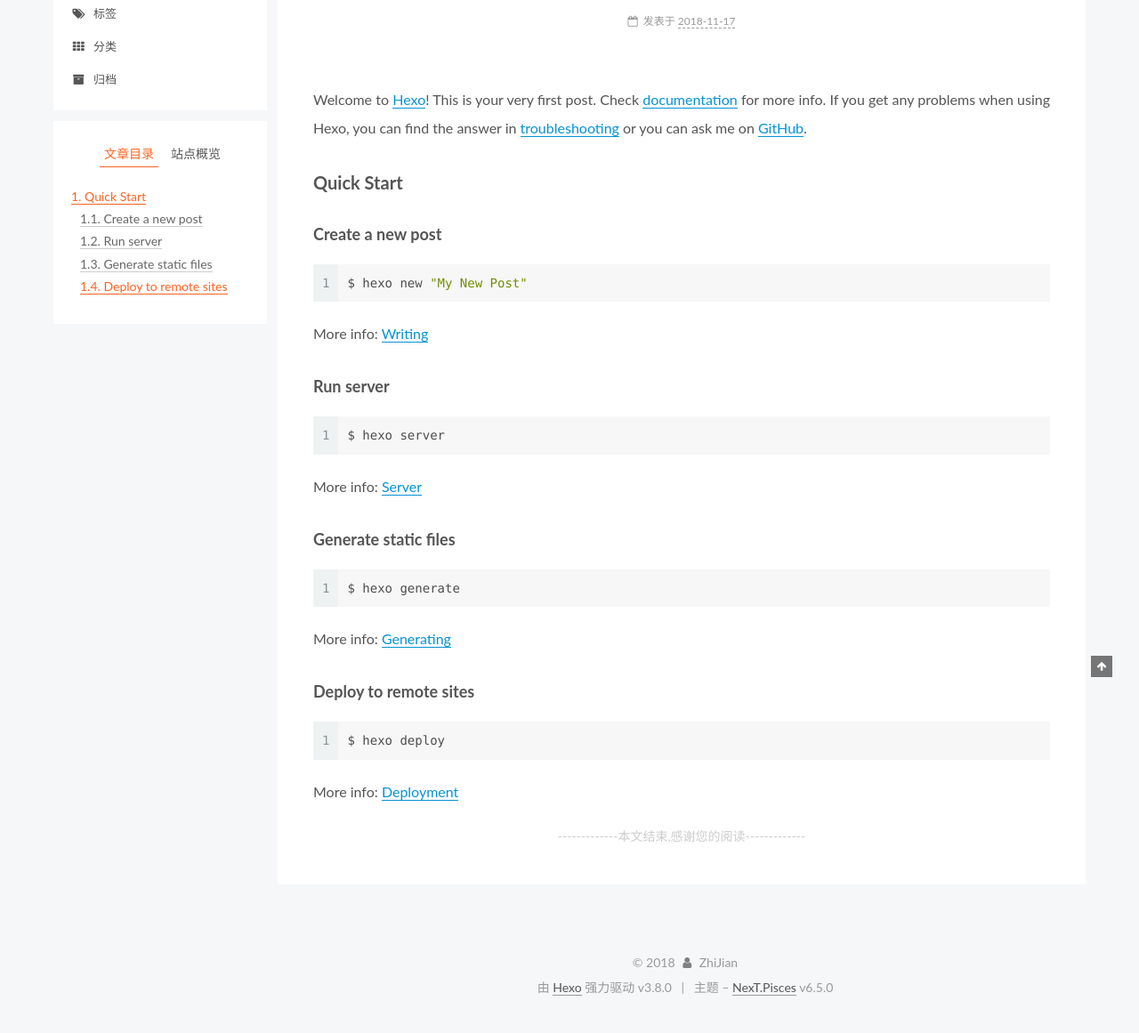
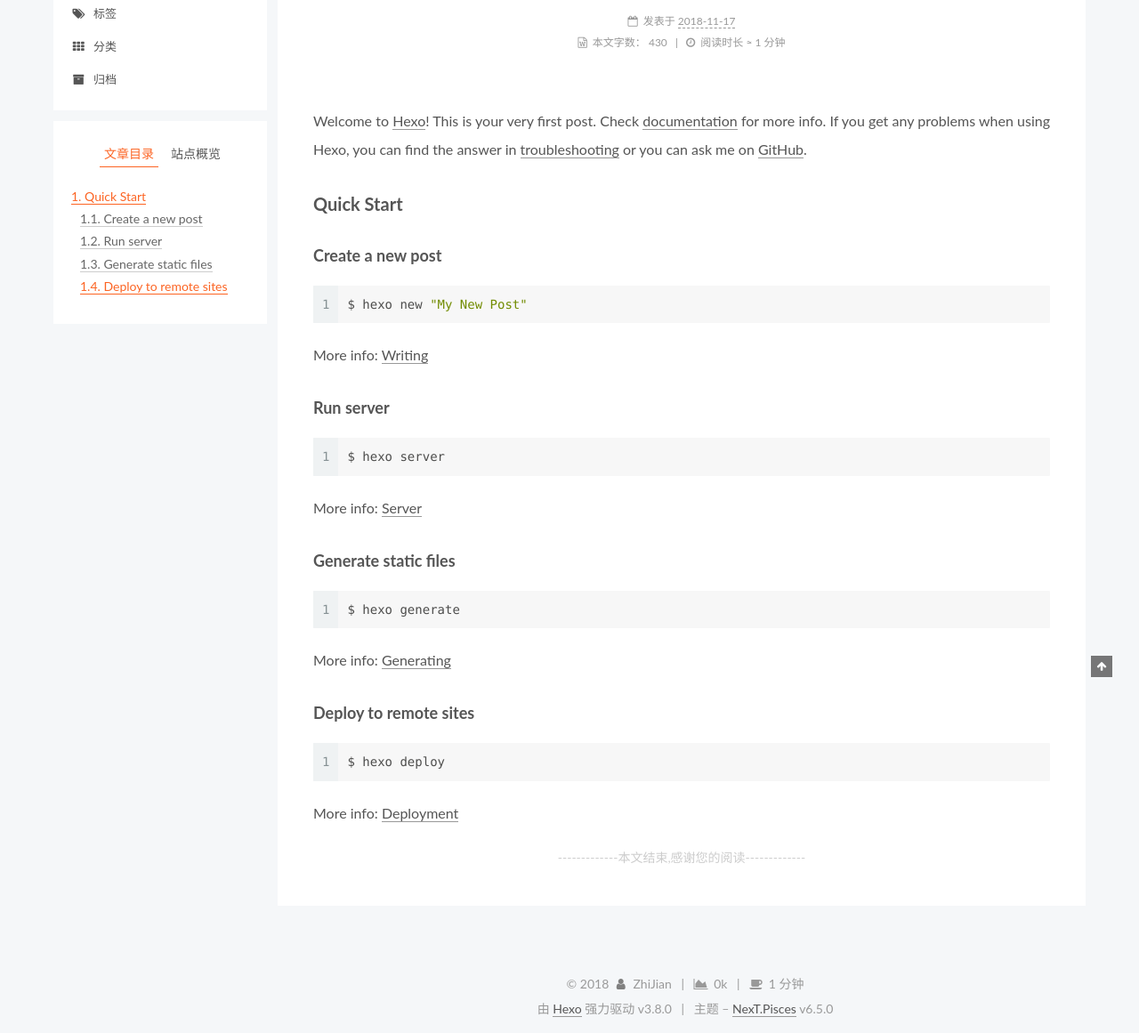
Before and after one commit to zhijiansd/wzj.github.io, a plain HTML site: page 2018/11/17/hello-world/index.html in a window 1280 px wide. Shown: the part 139-1300 px from the top of the page at 89% size. Drawn offline with Linux system fonts and the light colour scheme.

Commit message:
Site updated: 2018-11-19 23:18:28

```diff
--- a/2018/11/17/hello-world/index.html
+++ b/2018/11/17/hello-world/index.html
@@ -394,6 +394,34 @@
 
 
 
+            <div class="post-symbolscount">
+
+
+
+                <span class="post-meta-item-icon">
+                  <i class="fa fa-file-word-o"></i>
+                </span>
+
+                  <span class="post-meta-item-text">本文字数：</span>
+
+                <span title="本文字数">430</span>
+
+
+
+                <span class="post-meta-divider">|</span>
+
+
+
+                <span class="post-meta-item-icon">
+                  <i class="fa fa-clock-o"></i>
+                </span>
+
+                  <span class="post-meta-item-text">阅读时长 &asymp;</span>
+
+                <span title="阅读时长">1 分钟</span>
+
+            </div>
+
 
 
 
@@ -590,7 +618,21 @@
   <span class="author" itemprop="copyrightHolder">ZhiJian</span>
 
 
+    <span class="post-meta-divider">|</span>
+    <span class="post-meta-item-icon">
+      <i class="fa fa-area-chart"></i>
+    </span>
 
+    <span title="站点总字数">0k</span>
+
+
+
+    <span class="post-meta-divider">|</span>
+    <span class="post-meta-item-icon">
+      <i class="fa fa-coffee"></i>
+    </span>
+
+    <span title="站点阅读时长">1 分钟</span>
 
 </div>
 
--- a/css/main.css
+++ b/css/main.css
@@ -1681,16 +1681,6 @@ pre .javascript .function {
 .rtl.post-title {
   font-family: UKIJ Ekran;
 }
-.post-body p a {
-  color: #0593d3;
-  border-bottom: none;
-  border-bottom: 1px solid #0593d3;
-}
-.post-body p a:hover {
-  color: #fc6423;
-  border-bottom: none;
-  border-bottom: 1px solid #fc6423;
-}
 .sidebar {
   position: fixed;
   right: 0;
@@ -1860,7 +1850,7 @@ pre .javascript .function {
   width: 4px;
   height: 4px;
   border-radius: 50%;
-  background: #ff9821;
+  background: #eaf;
 }
 .links-of-blogroll {
   font-size: 13px;
```
Also changed, not shown: archives/2018/11/index.html (+14 -0 lines), archives/2018/index.html (+14 -0 lines), archives/index.html (+14 -0 lines), categories/index.html (+14 -0 lines), index.html (+42 -0 lines), tags/index.html (+14 -0 lines).
